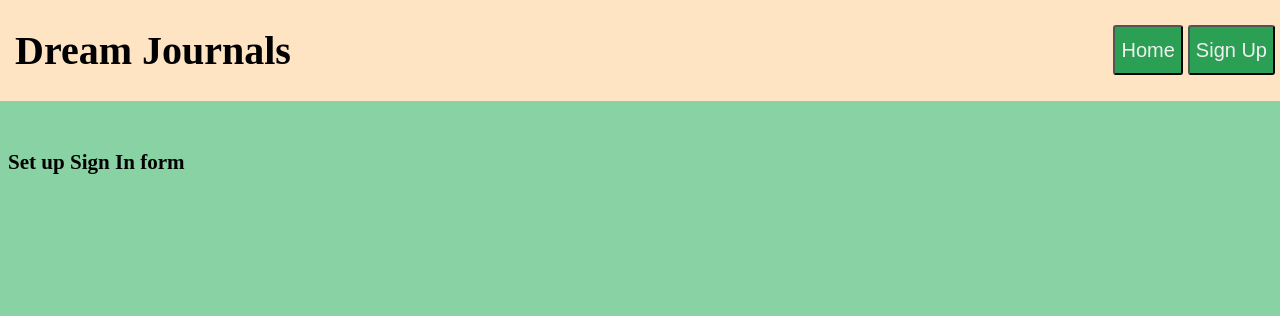
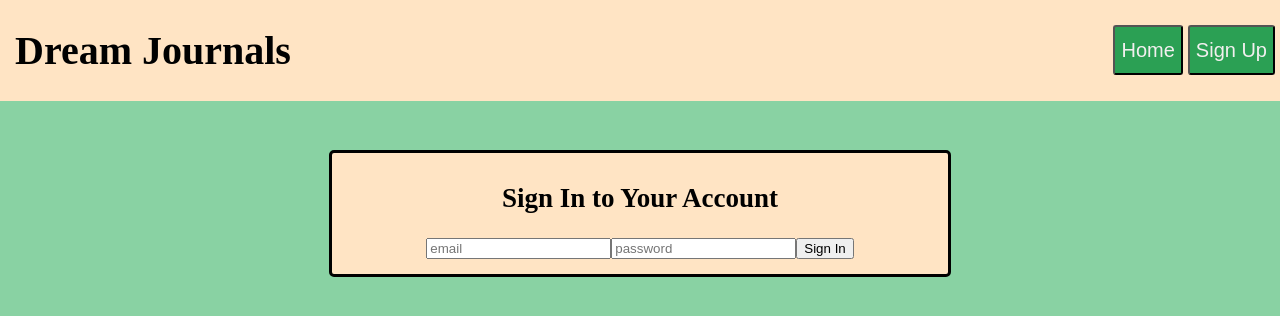
Before and after one commit to elijahchurch/dream-journals, a React (Create React App) app: page / in a window 1280 px wide. Shown: the top 316 px of the page. Built offline with nearby package versions, Linux system fonts and the light colour scheme.

Commit message:
Create UserForm component and do basic styling for it

```diff
--- a/src/components/Home.js
+++ b/src/components/Home.js
@@ -1,6 +1,6 @@
 import React, { useState} from "react";
 import JournalList from "./JournalList";
-import SignIn from "./SignIn";
+import UserForm from "./UserForm";
 
 function Home(){
     const [loggedIn, setLoggedIn] = useState(false)
@@ -15,7 +15,9 @@ function Home(){
     else{
         return (
             <div className="Content">
-                <SignIn/>
+                <UserForm
+                    message="Sign In to Your Account"
+                    buttonText="Sign In"/>
             </div>
         )
     }
--- a/src/components/SignIn.js
+++ /dev/null
@@ -1,7 +0,0 @@
-function SignIn(){
-    return(
-        <h3>Set up Sign In form</h3>
-    )
-}
-
-export default SignIn;
--- a/src/components/SignUp.js
+++ b/src/components/SignUp.js
@@ -1,7 +1,11 @@
+import UserForm from "./UserForm";
+
 function SignUp(){
     return(
         <div className="Content">
-            <h3>SignUp form</h3>
+            <UserForm
+                message="Register an Account"
+                buttonText="Sign Up"/>
         </div>
     )
 }
--- /dev/null
+++ b/src/components/UserForm.js
@@ -0,0 +1,30 @@
+import React from "react";
+import PropTypes from "prop-types";
+
+function UserForm(props){
+    return(
+        <div className="userForm">
+            <h2>{props.message}</h2>
+            <form>
+                <input
+                    type="text"
+                    name="email"
+                    placeholder="email" />
+                <input
+                    type="password"
+                    name="password"
+                    placeholder="password"/>
+                <button type="submit">{props.buttonText}</button>
+            </form>
+        </div>
+
+
+    )
+}
+
+UserForm.propTypes = {
+    message: PropTypes.string,
+    buttonText: PropTypes.string
+}
+
+export default UserForm;
--- a/src/firebase.js
+++ b/src/firebase.js
@@ -1,5 +1,6 @@
 import { initializeApp } from "firebase/app";
 import { getFirestore } from 'firebase/firestore';
+import { getAuth } from "firebase/auth";
 
 const firebaseConfig = {
     apiKey: process.env.REACT_APP_FIREBASE_API_KEY,
@@ -11,6 +12,7 @@ const firebaseConfig = {
 }
 
 const app = initializeApp(firebaseConfig);
+const auth = getAuth(app);
 const db = getFirestore(app);
 
-export default db;
+export { db, auth };
--- a/src/index.css
+++ b/src/index.css
@@ -33,6 +33,18 @@ body {
   margin-top: 25px;
 }
 
+/* UserForm styling */
+
+.userForm {
+  background-color: bisque;
+  width: 600px;
+  border-style: solid;
+  border-radius: 5px;
+  text-align: center;
+  padding: 8px;
+  padding-bottom: 15px;
+  margin: auto;
+}
 
 
 
```
